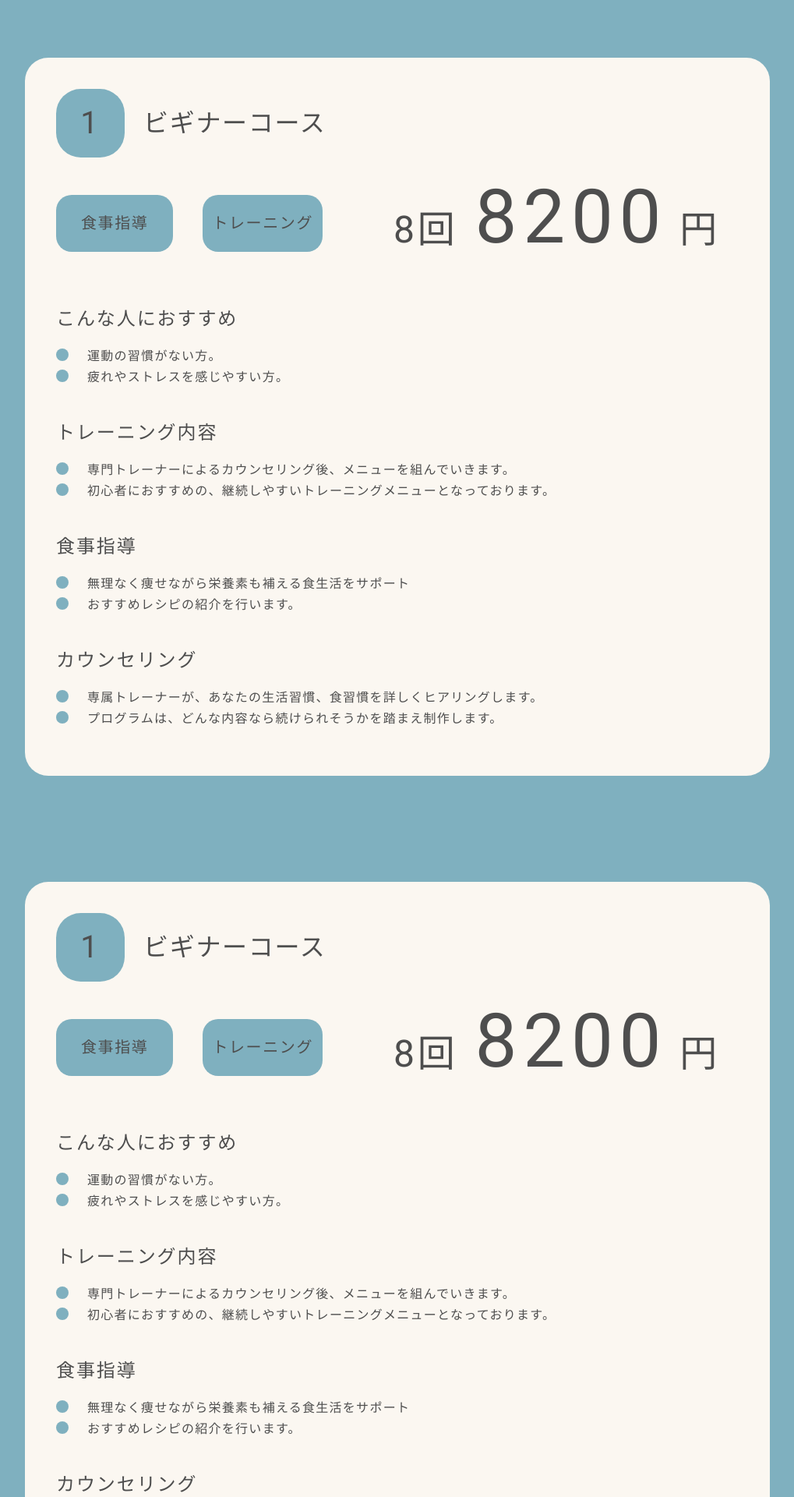
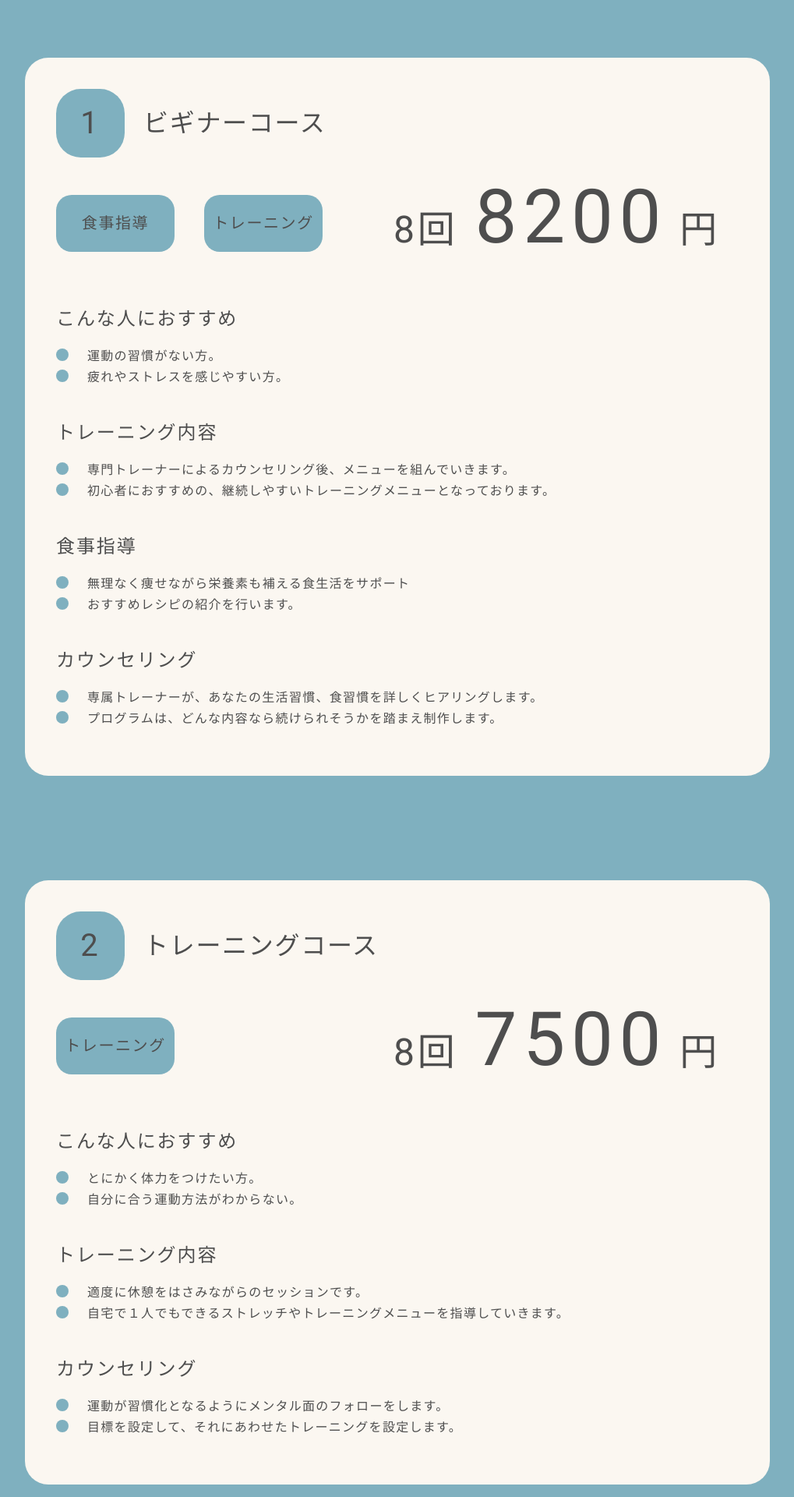
Before and after one commit to comeback-meme/rio_intermediate, a PHP site: page /plan.php in a window 1280 px wide. Shown: the part 1109-3029 px from the top of the page at 78% size, without its empty margins (130-1149 px from the left). Run offline with PHP 8.4, Linux system fonts and the light colour scheme; some libraries are stand-ins or nearby versions.

Commit message:
planページ完了しました！！

```diff
--- a/css/style.css
+++ b/css/style.css
@@ -132,6 +132,20 @@ a {
   }
 }
 
+.scroll-margin {
+  scroll-margin-top: 4.5rem;
+}
+@media screen and (min-width: 577px) {
+  .scroll-margin {
+    scroll-margin-top: 5.375rem;
+  }
+}
+@media screen and (min-width: 769px) {
+  .scroll-margin {
+    scroll-margin-top: 6.25rem;
+  }
+}
+
 .c-btn {
   padding: 1.3125rem 1.1875rem;
   color: #fff;
@@ -1871,7 +1844,7 @@ a {
 }
 @media screen and (min-width: 769px) {
   .plan-page__card-item + .plan-page__card-item {
-    margin-top: 8.5rem;
+    margin-top: 8.375rem;
   }
 }
 
@@ -1964,9 +1937,17 @@ a {
   justify-content: center;
   align-items: center;
   gap: 0.6875rem;
+  width: 100%;
   order: 1;
 }
 @media screen and (min-width: 769px) {
+  .plan-page__card-info {
+    width: 50%;
+    gap: 1.5rem;
+    justify-content: flex-start;
+  }
+}
+@media screen and (min-width: 993px) {
   .plan-page__card-info {
     gap: 2.375rem;
   }
@@ -1985,7 +1966,11 @@ a {
 }
 @media screen and (min-width: 769px) {
   .plan-page__card-service {
-    padding: 1.5625rem 2rem;
+    display: flex;
+    justify-content: center;
+    align-items: center;
+    width: 9.5rem;
+    padding: 1.5625rem 0rem;
     line-height: 1.15;
     letter-spacing: 0.08em;
   }
@@ -1993,7 +1978,7 @@ a {
 
 @media screen and (min-width: 769px) {
   .plan-page__card-service:last-child {
-    padding: 1.5625rem 0.75rem;
+    padding: 1.5625rem 0rem;
   }
 }
 
@@ -2003,6 +1988,11 @@ a {
   line-height: 1.1875;
   letter-spacing: 0.08em;
   margin-top: 1rem;
+}
+@media screen and (min-width: 577px) {
+  .plan-page__card-textHead {
+    margin-top: 2rem;
+  }
 }
 @media screen and (min-width: 769px) {
   .plan-page__card-textHead {
--- a/index.php
+++ b/index.php
@@ -98,7 +98,7 @@
     </section>
 
     <!-- featureセクション -->
-    <section id="feature" class="feature">
+    <section id="feature" class="feature scroll-margin">
       <h2 class="feature__title c-title">feature</h2>
       <div class="feature__inner">
         <ul class="feature__list">
@@ -140,7 +140,7 @@
     <aside class="banner-parallax"></aside>
 
 
-    <section class="voice" id="voice">
+    <section class="voice scroll-margin" id="voice">
       <h2 class="voice__title c-title">voice</h2>
       <!-- スワイパー -->
       <div class="swiper-container">
@@ -220,7 +220,7 @@
     </section>
 
     <!-- FAQ---- -->
-    <section class="faq" id="faq">
+    <section class="faq scroll-margin" id="faq">
       <h2 class="faq__title c-title">faq</h2>
       <div class="faq__inner">
         <ul class="faq__list faq-list">
--- a/plan.php
+++ b/plan.php
@@ -24,19 +24,19 @@
       <div class="plan-page__inner">
         <ul class="plan-page__list">
           <li class="plan-page__item">
-            <a href="#">
+            <a href="#beginner">
               <div class="plan-page__number">1</div>
               <h3 class="plan-page__text">ビギナーコース</h3>
             </a>
           </li>
           <li class="plan-page__item">
-            <a href="#">
+            <a href="#training">
               <div class="plan-page__number">2</div>
               <h3 class="plan-page__text">トレーニングコース</h3>
             </a>
           </li>
           <li class="plan-page__item">
-            <a href="#">
+            <a href="#stoic">
               <div class="plan-page__number">3</div>
               <h3 class="plan-page__text">ストイックコース</h3>
             </a>
@@ -48,7 +48,7 @@
       <div class="plan-page__card-inner">
         <ul class="plan-page__card-list">
           <!-- アイテム１ -->
-          <li class="plan-page__card-item">
+          <li class="plan-page__card-item scroll-margin" id="beginner">
             <div class="plan-page__card-top">
               <div class="plan-page__card-number">1</div>
               <h3 class="plan-page__card-title">ビギナーコース</h3>
@@ -93,14 +93,51 @@
             </div>
           </li> <!-- アイテム１ -->
           <!-- アイテム2 -->
-          <li class="plan-page__card-item">
+          <li class="plan-page__card-item scroll-margin" id="training">
             <div class="plan-page__card-top">
-              <div class="plan-page__card-number">1</div>
-              <h3 class="plan-page__card-title">ビギナーコース</h3>
+              <div class="plan-page__card-number" id="training">2</div>
+              <h3 class="plan-page__card-title">トレーニングコース</h3>
             </div>
 
             <div class="plan-page__card-wrap">
-              <p class="plan-page__card-price">8回<span>8200</span>円</p>
+              <p class="plan-page__card-price">8回<span>7500</span>円</p>
+              <div class="plan-page__card-info">
+                <p class="plan-page__card-service">トレーニング</p>
+              </div>
+            </div>
+            <div class="plan-page__card-text-inner">
+              <h4 class="plan-page__card-textHead">こんな人におすすめ</h4>
+              <ul>
+                <li class="plan-page__card-text-body">
+                  <p class="plan-page__card-text">とにかく体力をつけたい方。</p>
+                  <p class="plan-page__card-text">自分に合う運動方法がわからない。</p>
+                </li>
+              </ul>
+              <h4 class="plan-page__card-textHead">トレーニング内容</h4>
+              <ul>
+                <li class="plan-page__card-text-body">
+                  <p class="plan-page__card-text">適度に休憩をはさみながらのセッションです。</p>
+                  <p class="plan-page__card-text">自宅で１人でもできるストレッチやトレーニングメニューを指導していきます。</p>
+                </li>
+              </ul>
+              <h4 class="plan-page__card-textHead">カウンセリング</h4>
+              <ul>
+                <li class="plan-page__card-text-body">
+                  <p class="plan-page__card-text">運動が習慣化となるようにメンタル面のフォローをします。</p>
+                  <p class="plan-page__card-text">目標を設定して、それにあわせたトレーニングを設定します。</p>
+                </li>
+              </ul>
+            </div>
+          </li> <!-- アイテム2 -->
+          <!-- アイテム3 -->
+          <li class="plan-page__card-item scroll-margin" id="stoic">
+            <div class="plan-page__card-top">
+              <div class="plan-page__card-number">3</div>
+              <h3 class="plan-page__card-title">ストイックコース</h3>
+            </div>
+
+            <div class="plan-page__card-wrap">
+              <p class="plan-page__card-price">8回<span>9000</span>円</p>
               <div class="plan-page__card-info">
                 <p class="plan-page__card-service">食事指導</p>
                 <p class="plan-page__card-service">トレーニング</p>
@@ -110,74 +147,29 @@
               <h4 class="plan-page__card-textHead">こんな人におすすめ</h4>
               <ul>
                 <li class="plan-page__card-text-body">
-                  <p class="plan-page__card-text">運動の習慣がない方。</p>
-                  <p class="plan-page__card-text">疲れやストレスを感じやすい方。</p>
+                  <p class="plan-page__card-text">努力の継続ができる方。</p>
+                  <p class="plan-page__card-text">集中的に取り組むことが好きな方。</p>
                 </li>
               </ul>
               <h4 class="plan-page__card-textHead">トレーニング内容</h4>
               <ul>
                 <li class="plan-page__card-text-body">
-                  <p class="plan-page__card-text">専門トレーナーによるカウンセリング後、メニューを組んでいきます。</p>
-                  <p class="plan-page__card-text">初心者におすすめの、継続しやすいトレーニングメニューとなっております。</p>
+                  <p class="plan-page__card-text">厳しいトレーニングスケジュールで、体力と筋力の向上を追求します。</p>
+                  <p class="plan-page__card-text">重量を使用したトレーニングで、筋肉の成長と体力の向上を図ります。</p>
                 </li>
               </ul>
               <h4 class="plan-page__card-textHead">食事指導</h4>
               <ul>
                 <li class="plan-page__card-text-body">
-                  <p class="plan-page__card-text">無理なく痩せながら栄養素も補える食生活をサポート</p>
-                  <p class="plan-page__card-text">おすすめレシピの紹介を行います。</p>
+                  <p class="plan-page__card-text">高タンパクで低炭水化物などの食事スタイルに基づき、筋肉の成長と体脂肪の減少をサポートします。</p>
+                  <p class="plan-page__card-text">食事の進捗をモニタリングし、効果的な食事戦略を維持します。</p>
                 </li>
               </ul>
               <h4 class="plan-page__card-textHead">カウンセリング</h4>
               <ul>
                 <li class="plan-page__card-text-body">
-                  <p class="plan-page__card-text">専属トレーナーが、あなたの生活習慣、食習慣を詳しくヒアリングします。</p>
-                  <p class="plan-page__card-text">プログラムは、どんな内容なら続けられそうかを踏まえ制作します。</p>
-                </li>
-              </ul>
-            </div>
-          </li> <!-- アイテム2 -->
-          <!-- アイテム3 -->
-          <li class="plan-page__card-item">
-            <div class="plan-page__card-top">
-              <div class="plan-page__card-number">1</div>
-              <h3 class="plan-page__card-title">ビギナーコース</h3>
-            </div>
-
-            <div class="plan-page__card-wrap">
-              <p class="plan-page__card-price">8回<span>8200</span>円</p>
-              <div class="plan-page__card-info">
-                <p class="plan-page__card-service">食事指導</p>
-                <p class="plan-page__card-service">トレーニング</p>
-              </div>
-            </div>
-            <div class="plan-page__card-text-inner">
-              <h4 class="plan-page__card-textHead">こんな人におすすめ</h4>
-              <ul>
-                <li class="plan-page__card-text-body">
-                  <p class="plan-page__card-text">運動の習慣がない方。</p>
-                  <p class="plan-page__card-text">疲れやストレスを感じやすい方。</p>
-                </li>
-              </ul>
-              <h4 class="plan-page__card-textHead">トレーニング内容</h4>
-              <ul>
-                <li class="plan-page__card-text-body">
-                  <p class="plan-page__card-text">専門トレーナーによるカウンセリング後、メニューを組んでいきます。</p>
-                  <p class="plan-page__card-text">初心者におすすめの、継続しやすいトレーニングメニューとなっております。</p>
-                </li>
-              </ul>
-              <h4 class="plan-page__card-textHead">食事指導</h4>
-              <ul>
-                <li class="plan-page__card-text-body">
-                  <p class="plan-page__card-text">無理なく痩せながら栄養素も補える食生活をサポート</p>
-                  <p class="plan-page__card-text">おすすめレシピの紹介を行います。</p>
-                </li>
-              </ul>
-              <h4 class="plan-page__card-textHead">カウンセリング</h4>
-              <ul>
-                <li class="plan-page__card-text-body">
-                  <p class="plan-page__card-text">専属トレーナーが、あなたの生活習慣、食習慣を詳しくヒアリングします。</p>
-                  <p class="plan-page__card-text">プログラムは、どんな内容なら続けられそうかを踏まえ制作します。</p>
+                  <p class="plan-page__card-text">専属トレーナーが定期的に進捗状況を確認し、目標に向けての計画を立てます。</p>
+                  <p class="plan-page__card-text">トレーニングの効果を定量的および定性的に評価し、改善の余地があれば修正を加えます。</p>
                 </li>
               </ul>
             </div>
--- a/sass/foundation/_base.scss
+++ b/sass/foundation/_base.scss
@@ -83,3 +83,13 @@ a:hover {
   }
 
 }
+
+.scroll-margin{
+scroll-margin-top: rm(72);
+@include mq(sm) {
+  scroll-margin-top: rm(86);
+}
+@include mq(md) {
+  scroll-margin-top: rm(100);
+}
+}
--- a/sass/project/_faq.scss
+++ b/sass/project/_faq.scss
@@ -1,15 +1,6 @@
 @use "sass:math";
 @use "../foundation" as *;
 
-#faq {
-  scroll-margin-top: rm(72);
-  @include mq(sm) {
-    scroll-margin-top: rm(86);
-  }
-  @include mq(md) {
-    scroll-margin-top: rm(100);
-  }
-}
 
 .faq {
   padding: rm(0) 5%;
--- a/sass/project/_feature.scss
+++ b/sass/project/_feature.scss
@@ -1,15 +1,5 @@
 @use "sass:math";
 @use "../foundation" as *;
-
-#feature {
-  scroll-margin-top: rm(72);
-  @include mq(sm) {
-    scroll-margin-top: rm(86);
-  }
-  @include mq(md) {
-    scroll-margin-top: rm(100);
-  }
-}
 
 .feature {
   text-align: center;
--- a/sass/project/_voice.scss
+++ b/sass/project/_voice.scss
@@ -1,15 +1,6 @@
 @use "sass:math";
 @use "../foundation" as *;
 
-#voice{
-  scroll-margin-top: rm(72);
-  @include mq(sm) {
-    scroll-margin-top: rm(86);
-  }
-  @include mq(md) {
-    scroll-margin-top: rm(100);
-  }
-}
 
 .voice {
   text-align: center;
--- a/sass/project/plan/_plan.scss
+++ b/sass/project/plan/_plan.scss
@@ -96,7 +96,8 @@
   }
 }
 
-.plan-page__item {
+.plan-page__item a {
+  display: block;
   background: $color-F4F0F0;
   width: rm(264);
   height: rm(176);
@@ -109,8 +110,11 @@
   }
 }
 
-.plan-page__item a {
-}
+// .plan-page__item a {
+//   display: block;
+//   width: 100%;
+//   height: inherit;
+// }
 
 .plan-page__number {
   width: rm(56);
@@ -152,13 +156,12 @@
   }
 }
 
-.plan-page__card-list {
-}
+
 
 .plan-page__card-item {
   background: #fbf7f1;
   border-radius: rm(30);
-  padding: rm(29) rm(19) rm(40) rm(24);
+  padding: rm(29) rm(19 ) rm(40) rm(24);
   text-align: left;
   @include mq(md) {
     padding: rm(40) rm(64) rm(64) rm(40);
@@ -168,7 +171,7 @@
 .plan-page__card-item + .plan-page__card-item {
   margin-top: rm(40);
   @include mq(md) {
-    margin-top: rm(136);
+    margin-top: rm(134);
   }
 }
 
@@ -223,7 +226,7 @@
   font-weight: 400;
   line-height: math.div(28px, 24px);
   letter-spacing: math.div(1.92px, 24px) * 1em;
-  @include mq(lg) {
+  @include mq(md) {
     line-height: math.div(56px, 48px);
     letter-spacing: math.div(3.84px, 48px) * 1em;
     order: 2;
@@ -252,9 +255,16 @@
   justify-content: center;
   align-items: center;
   gap: rm(11);
+  width: 100%;
   order: 1;
   @include mq(md) {
+    width: 50%;
+    gap: rm(24);
+    justify-content: flex-start;
+  }
+  @include mq(lg) {
     gap: rm(38);
+
   }
 }
 
@@ -269,7 +279,12 @@
   line-height: math.div(19px, 16px);
   letter-spacing: math.div(1.28px, 16px) * 1em;
   @include mq(md) {
-    padding: rm(25) rm(32);
+    display:flex;
+    justify-content: center;
+    align-items: center;
+
+    width:rm(152);
+    padding: rm(25) rm(0);
     line-height: math.div(23px, 20px);
     letter-spacing: math.div(1.6px, 20px) * 1em;
   }
@@ -277,7 +292,8 @@
 
 .plan-page__card-service:last-child {
   @include mq(md) {
-    padding: rm(25) rm(12);
+    // padding: rm(25) rm(12);
+    padding: rm(25) rm(0);
   }
 }
 
@@ -287,7 +303,10 @@
   line-height: math.div(19px, 16px);
   letter-spacing: math.div(1.28px, 16px) * 1em;
   margin-top: rm(16);
+@include mq(sm) {
+    margin-top: rm(32);
 
+}
   @include mq(md) {
     line-height: math.div(28px, 24px);
     letter-spacing: math.div(1.92px, 24px) * 1em;
@@ -296,7 +315,11 @@
 }
 
 .plan-page__card-text-inner {
-  margin-top: rm(32);
+  margin-top: rm(33);
+  @include mq(sm) {
+      margin-top: rm(52);
+
+  }
   @include mq(md) {
     margin-top: rm(72);
   }
```
Also changed, not shown: other parts of css/style.css (+10 -46 lines), sass/foundation/_variables.scss (line endings or trailing spaces), 1 other file.
